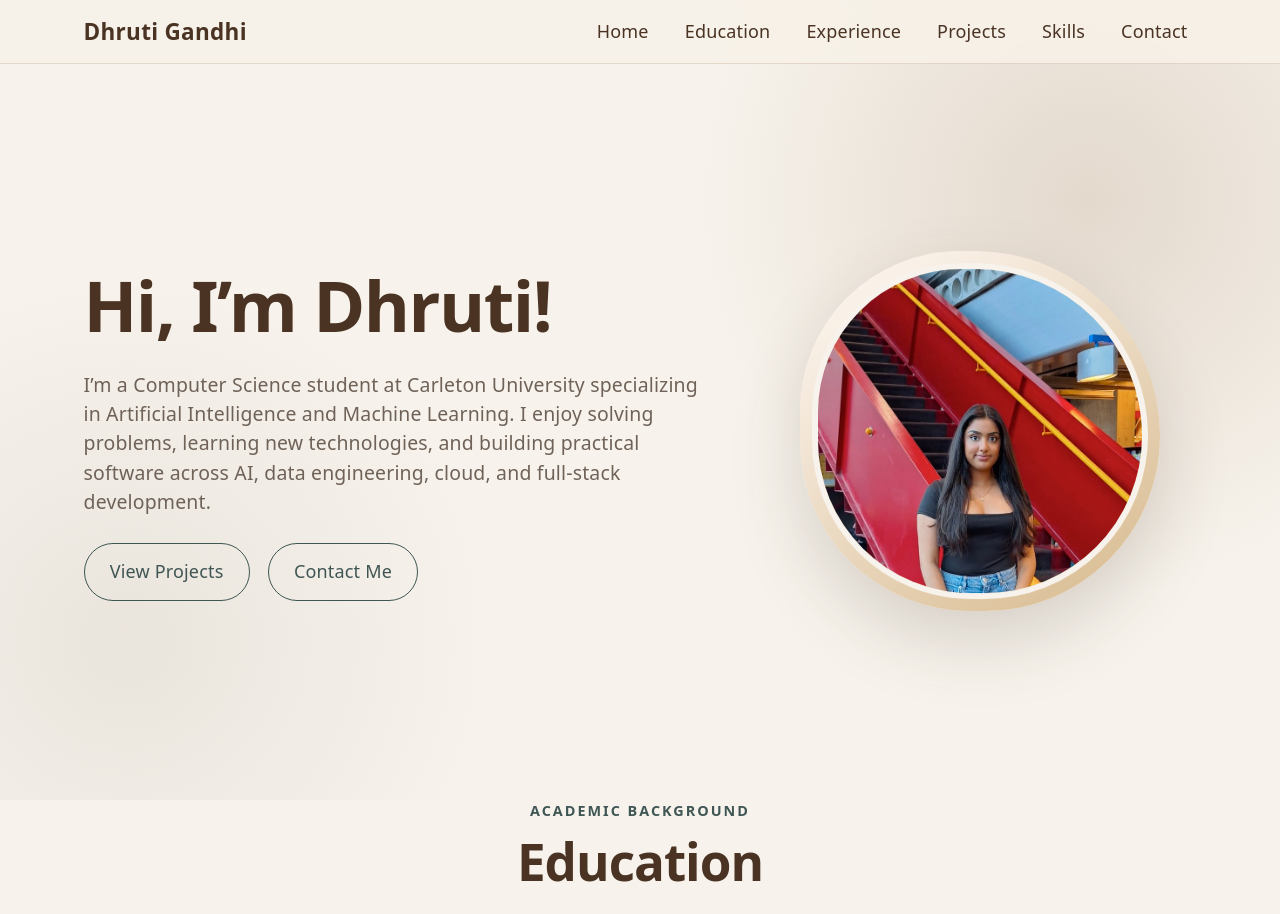
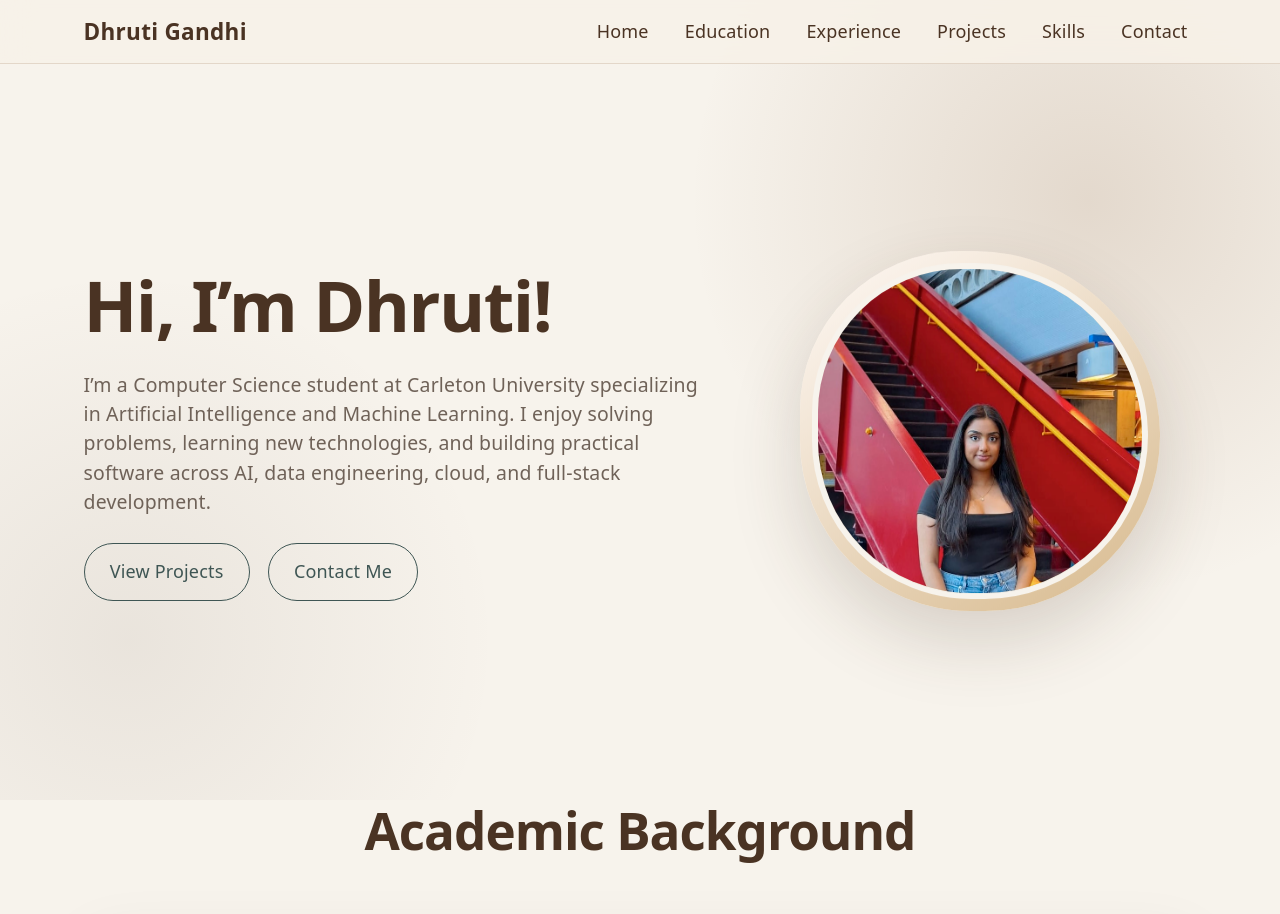
Before and after one commit to dhrutigandhi05/Personal-Portfolio, a React (Vite) app: page / in a window 1280 px wide. Shown: the top 914 px of the page. Built offline with nearby package versions, Linux system fonts and the light colour scheme.

Commit message:
Remove subtitle

```diff
--- a/src/components/Education.jsx
+++ b/src/components/Education.jsx
@@ -12,8 +12,7 @@ function Education() {
           viewport={{ once: true }}
           transition={{ duration: 0.7 }}
         >
-          <p className="section-label">Academic Background</p>
-          <h2 className="section-title">Education</h2>
+          <h2 className="section-title">Academic Background</h2>
         </motion.div>
 
         <motion.div
```
